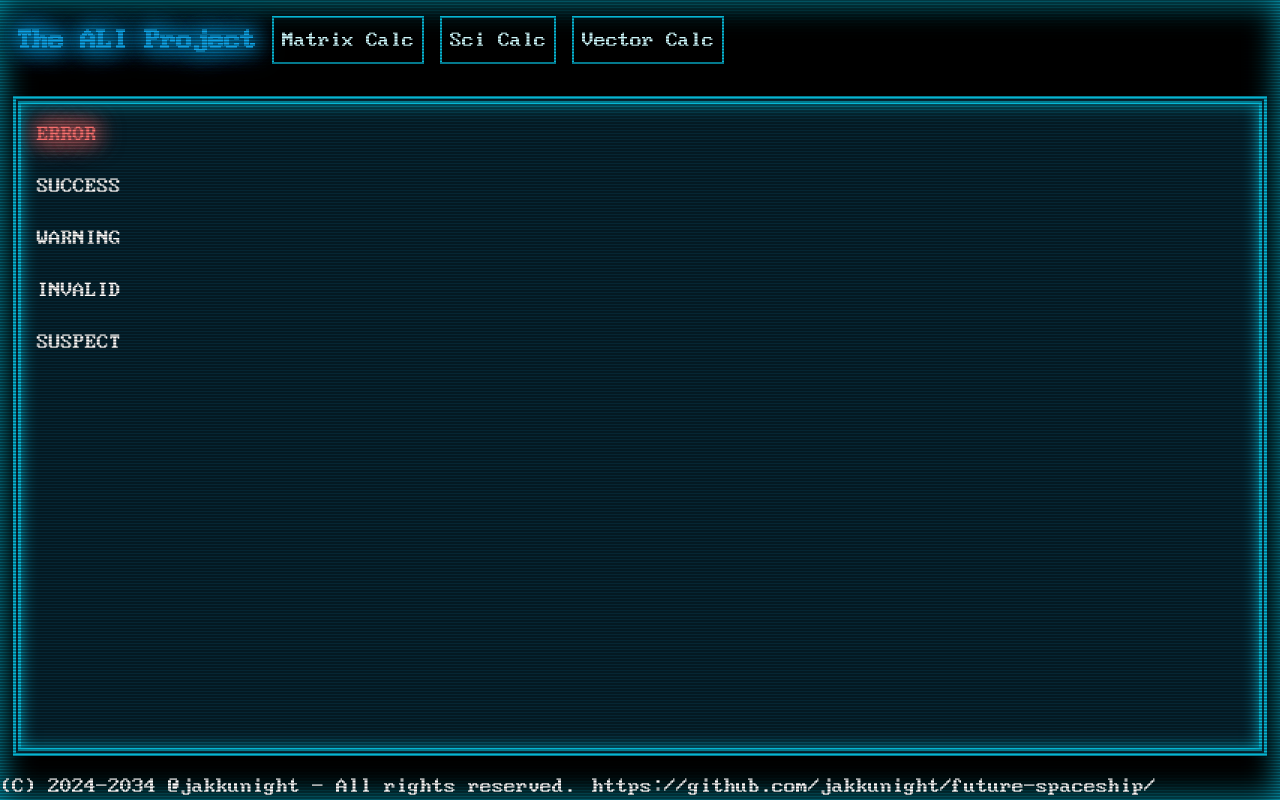
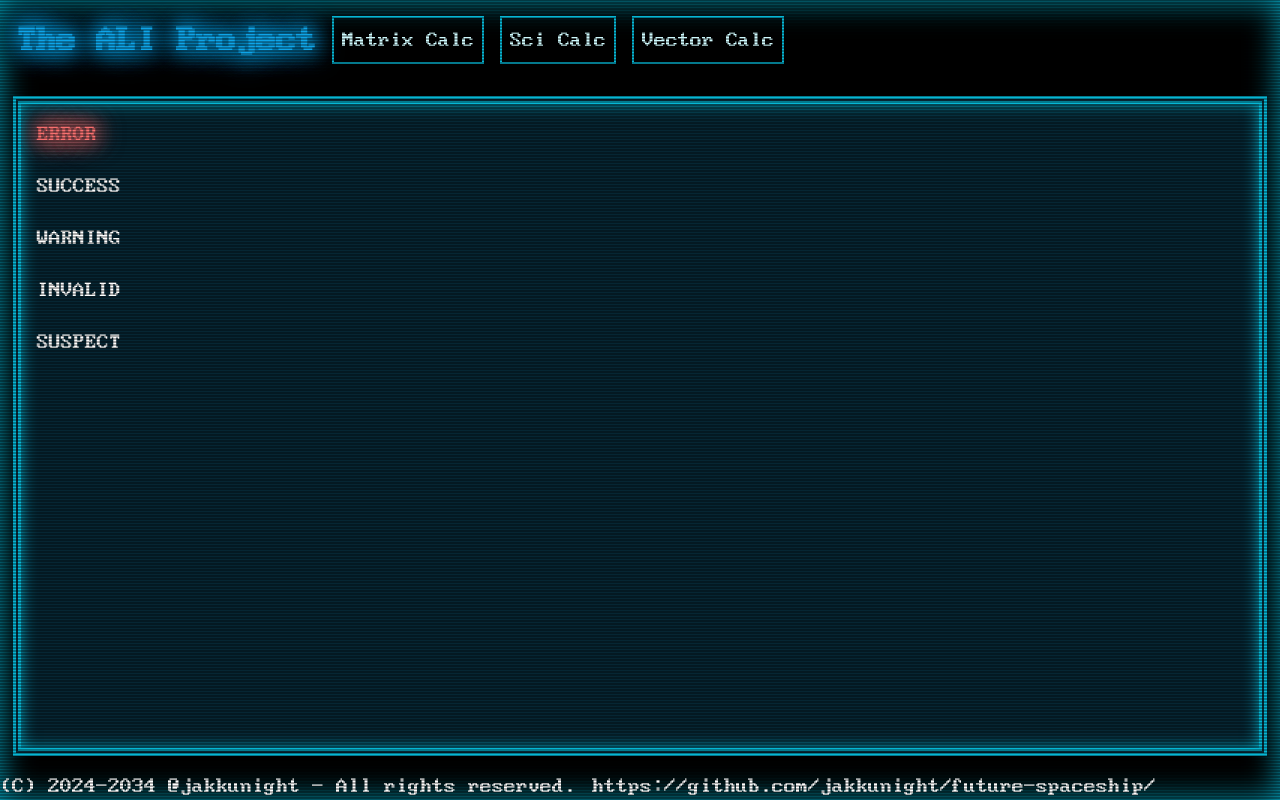
Before and after one commit to jakkunight/future-spaceship, a React (Vite) app: page / in a window 1280 px wide. Built offline with nearby package versions, Linux system fonts and the light colour scheme.

Commit message:
Make title text larger.

```diff
--- a/src/components/std/Title.tsx
+++ b/src/components/std/Title.tsx
@@ -5,7 +5,7 @@ export type TitleProps = HTMLAttributes<HTMLHeadingElement> & {
 };
 
 export default function Title({ children, ...props }: TitleProps) {
-  return <h1 className="text-sky-500 neon-text-sky-500 font-bigblueterm text-2xl font-extrabold" {...props} >
+  return <h1 className="text-sky-500 neon-text-sky-500 font-bigblueterm text-3xl font-extrabold" {...props} >
     {children}
   </h1>;
 }
```
